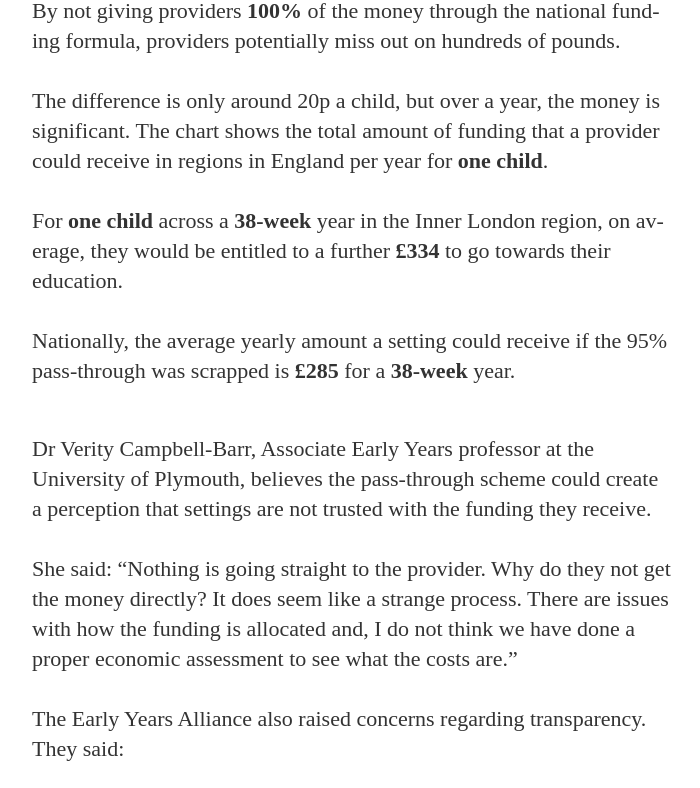
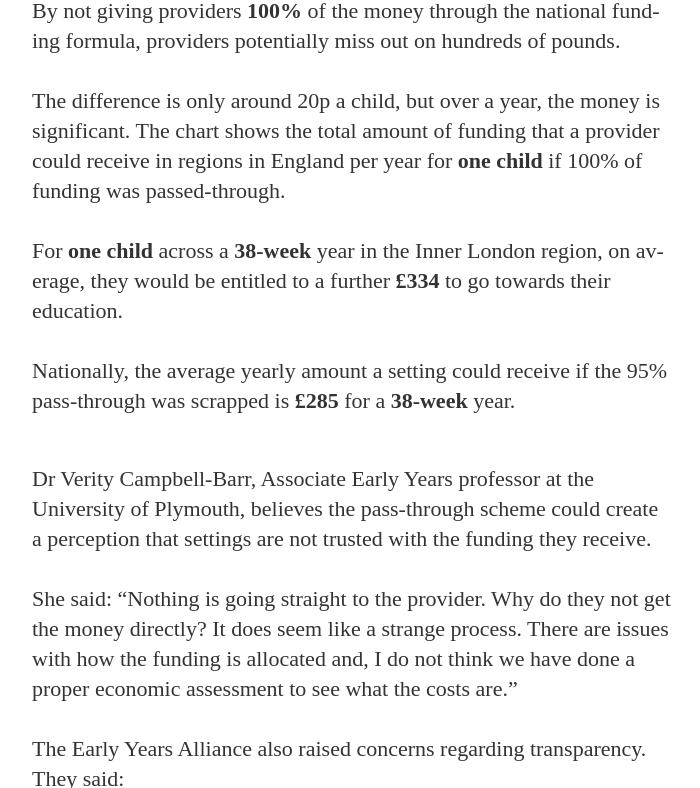
Before and after one commit to GWilloughby99/early-years-project, a Jekyll site: the page built from _posts/2021-08-19-the-funding-gap-in-early-years-education.md, in a window 1280 px wide and 900 px high, scrolled down 4099 px, cut to the strip 112-900 px from the top of the window. Shown: the whole strip, without its empty margins (288-988 px from the left). Built offline with Jekyll 4.4.1, drawn with Linux system fonts in a browser that asks for light colours; nearby versions of some CDN libraries; some web fonts are replaced.

Commit message:
Update 2021-08-19-the-funding-gap-in-early-years-education.md

```diff
--- a/_posts/2021-08-19-the-funding-gap-in-early-years-education.md
+++ b/_posts/2021-08-19-the-funding-gap-in-early-years-education.md
@@ -73,7 +73,7 @@ image2: "/assets/article_images/mobile-jenga-blocks.jpg"
 
         <p>By not giving providers <b>100%</b> of the money through the national funding formula, providers potentially miss out on hundreds of pounds.<a href="#story/950720/slide-1"></a></p>
 
-        <p>The difference is only around 20p a child, but over a year, the money is significant. The chart shows the total amount of funding that a provider could receive in regions in England per year for <b>one child</b>.<a href="#story/950720/slide-1"></a></p>
+        <p>The difference is only around 20p a child, but over a year, the money is significant. The chart shows the total amount of funding that a provider could receive in regions in England per year for <b>one child</b> if 100% of funding was passed-through.<a href="#story/950720/slide-1"></a></p>
 
         <p>For <b>one child</b> across a <b>38-week</b> year in the Inner London region, on average, they would be entitled to a further <b>£334</b> to go towards their education. <a href="#story/950720/slide-2"></a></p>
 
```
